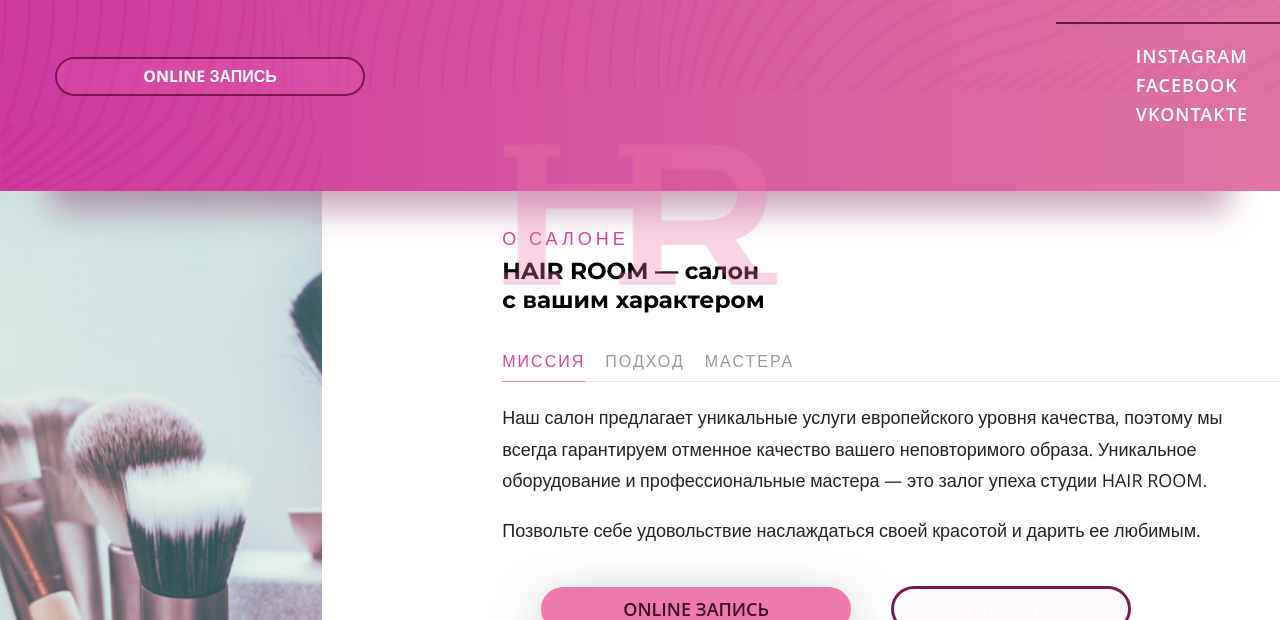
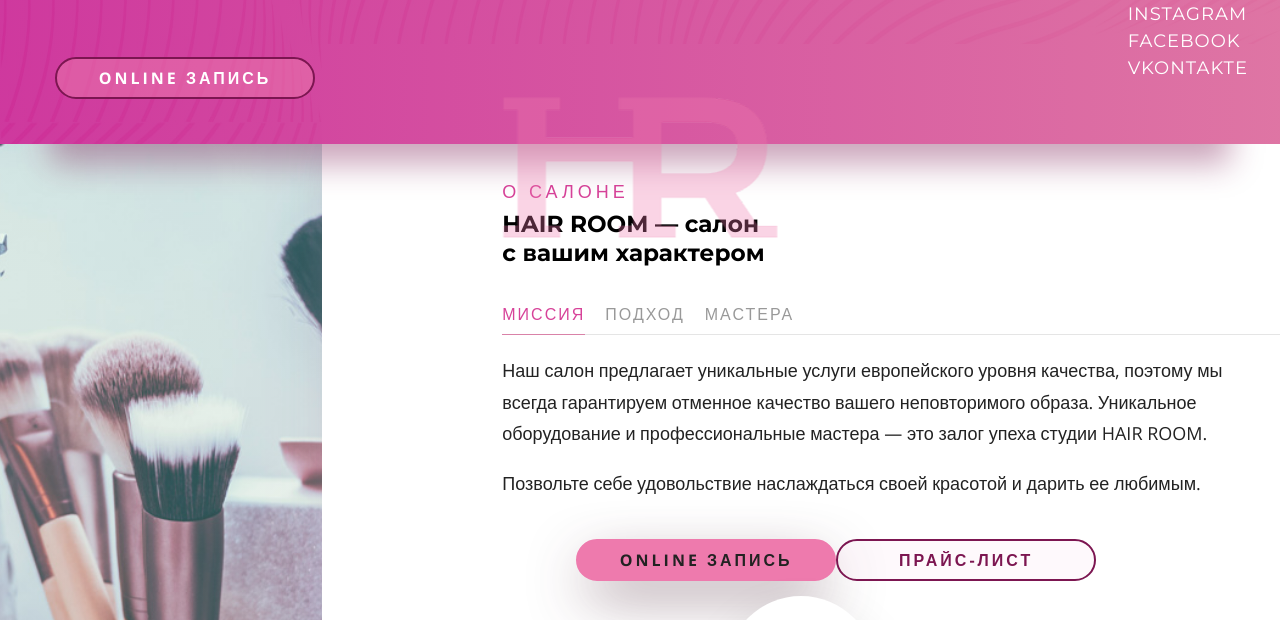
Before and after one commit to nigel-riss/hairroom-site, a website: page src/index.pug in a window 1280 px wide. Shown: the part 820-1440 px from the top of the page. Drawn offline with nearby package versions, Linux system fonts and the light colour scheme; files that its build step writes are made by us from their sources; files whose address does not match are found by name.

Commit message:
Fix buttons (online, pink, ghost) Fix small things in markup and vars

```diff
--- a/src/index.pug
+++ b/src/index.pug
@@ -90,7 +90,6 @@
 
             .about__board
                 header.about__header
-                    //- sup.title__sup О салоне
                     sup.about__suptitle О салоне
                     h2.about__title HAIR ROOM — салон<br> с&nbsp;вашим характером
 
@@ -111,12 +110,13 @@
                         .tabs__content
                             p.tabs__copy Текст вкладки "мастера"
 
+                .about__buttons
+                    a.button.button--pink(href="#") Online Запись
+                    a.button.button--ghost(href="#price") Прайс-Лист
+
                 .logo.logo--about
                     .logo__outline
                         img(src="./img/hr_logo_black.svg" alt="logo white")
-                .about__button
-                    a.button.button--pink(href="#") online Запись
-                    a.button.button--ghost(href="#price") прайс-лист
 
 
         //- section.services
--- a/src/scss/base/_vars.scss
+++ b/src/scss/base/_vars.scss
@@ -1,6 +1,6 @@
 // Colors
 $accent: #ee7aad;
-$secondary: #7c1651;
+$secondaryColor: #7c1651;
 $section: #48a6be;
 $white: #ffffff;
 $text: #8a185a;
@@ -16,5 +16,4 @@
 $mainFontExtarBlack: "Monserrat ExtraBlack",sans-serif;
 $mainFontExtraBold: "Monserrat ExtraBold",sans-serif;
 $textFont: "Open Sans", sans-serif;
-$textFontBold: "Open Sans SemiBold", sans-serif;
 $textFontExtraBold: "Open Sans ExtraBold", sans-serif;
--- a/src/scss/modules/_about.scss
+++ b/src/scss/modules/_about.scss
@@ -180,11 +180,7 @@
 
     // }
 
-    &__button {
-        // box model
-        width: 100%;
-        margin-bottom: 80px;
-
+    &__buttons {
         // typography
         text-align: center;
     }
--- a/src/scss/modules/_button.scss
+++ b/src/scss/modules/_button.scss
@@ -1,10 +1,18 @@
 .button {
     // box model
     display: inline-block;
-    border: 3px solid $secondary;
+    vertical-align: top;
+    margin-bottom: 30px;
+    padding: 8px 40px;
+    width: 260px;
 
     // typography
     color: $white;
+    font-family: $textFont;
+    font-size: 1rem;
+    font-weight: 700;
+    letter-spacing: 3px;
+    text-align: center;
     text-decoration: none;
     text-transform: uppercase;
 
@@ -94,76 +102,62 @@
 
     &--online-record {
         // box model
-        display: inline-block;
-        vertical-align: top;
-        width: 315px;
+        border: 2px solid $secondaryColor;
+        margin-bottom: 0;
 
         // visual
         background-color: rgba(237, 99, 182, 0.24);
+        background-color: rgba($accent, 0.5);
         border-width: 2px;
-        border-color: $secondary;
+        border-color: $secondaryColor;
         transition: 0.3s ease-in-out;
 
-        // typography
-        font-family: $textFont;
-        font-weight: 600;
-        line-height: 2;
-        text-align: center;
+        // @include atTabletsPortrait {
+        //     // positioning
+        //     position: static;
 
-        @include atTabletsPortrait {
-            // positioning
-            position: static;
+        //     // box model
+        //     height: 39px;
+        //     width: 250px;
+        //     margin-bottom: 50px;
+        //     padding: 0 50px;
+        //     vertical-align: middle;
 
-            // box model
-            height: 39px;
-            width: 250px;
-            margin-bottom: 50px;
-            padding: 0 50px;
-            vertical-align: middle;
+        //     // typography
+        //     line-height: 35px;
+        //     font-size: 1rem;
 
-            // typography
-            line-height: 35px;
-            font-size: 1rem;
+        //     // visual
+        //     transform: translate(0);
+        // }
 
-            // visual
-            transform: translate(0);
-        }
-
-        @include atDesktop {
-            // box model
-            width: 310px;
-        }
+        // @include atDesktop {
+        //     // box model
+        //     width: 310px;
+        // }
 
         &:hover {
             // visual
-            background-color: #fff;
-            color: #7c1651;
+            background-color: $white;
+            color: $secondaryColor;
         }
     }
 
     &--pink {
-        // box model
-        width: 240px;
-        margin-bottom: 30px;
-        padding: 10px 0;
-
         // typography
-        text-align: center;
-        font-family: $textFontBold;
-        font-weight: 600;
-        color: #3b0f22;
+        color: $copyColor;
+        border: 2px solid $accent;
 
         // visual
         background-color: $accent;
-        box-shadow: 0px 20px 58px -11px rgba(0,0,0,0.8);
-        border: none;
+        box-shadow: 0px 20px 58px -11px rgba(#4d2738, 0.8);
 
-        @include atTabletsPortrait {
-            // box model
-            width: 310px;
-            margin-bottom: 0px;
-            margin-right: 40px;
-        }
+        // @include atTabletsPortrait {
+        //     // box model
+        //     width: 310px;
+        //     margin-bottom: 0px;
+        //     margin-right: 40px;
+        // }
 
         &:hover {
             // visual
@@ -177,26 +171,21 @@
 
     &--ghost {
         // box model
-        width: 240px;
-        padding: 10px 0;
+        border: 2px solid $secondaryColor;
+
+        // typography
+        color: $secondaryColor;
 
         // visual
         background-color: rgba(#f4cfe4, 0.12);
-        border-color: #7c1752;
 
-        // typography
-        text-align: center;
-        font-family: $textFontBold;
-        font-weight: 600;
-        color: #3b0f22;
+        // @include atTabletsPortrait {
+        //     // box model
+        //     padding: 8px 0;
 
-        @include atTabletsPortrait {
-            // box model
-            padding: 8px 0;
-
-            // typography
-            color: #fff;
-        }
+        //     // typography
+        //     color: #fff;
+        // }
 
 
         &:hover {
@@ -218,7 +207,6 @@
         transition: 0.3s ease-in-out all;
 
         // typography
-        font-family: $textFontBold;
         letter-spacing: 1px;
 
 
--- a/src/scss/modules/_hero.scss
+++ b/src/scss/modules/_hero.scss
@@ -255,11 +255,11 @@
         // positioning
         position: absolute;
         bottom: 25px;
-        left: 0;
+        left: 30px;
         z-index: 4;
 
         // typography
-        text-align: center;
+        text-align: left;
 
         // box model
         width: 100%;
--- a/src/scss/modules/_map-label.scss
+++ b/src/scss/modules/_map-label.scss
@@ -45,7 +45,6 @@
         // typography
         color: #fff;
         font-size: 0.75rem;
-        font-family: $textFontBold;
         text-transform: uppercase;
         letter-spacing: 1px;
     }
@@ -53,7 +52,6 @@
         // typography
         color: #fff;
         font-size: 1.25rem;
-        font-family: $textFontBold;
 
         sub {
             // typography
--- a/src/scss/modules/_services.scss
+++ b/src/scss/modules/_services.scss
@@ -170,7 +170,6 @@
                 color: #8a185a;
                 text-transform: uppercase;
                 letter-spacing: 1px;
-                font-family: $textFontBold;
             }
 
             &-img {
--- a/src/scss/modules/_site-footer.scss
+++ b/src/scss/modules/_site-footer.scss
@@ -192,7 +192,6 @@
         a {
             // typography
             text-transform: uppercase;
-            font-family: $textFontBold;
             text-decoration: none;
             color: #414042;
         }
--- a/src/scss/modules/_socials.scss
+++ b/src/scss/modules/_socials.scss
@@ -38,7 +38,6 @@
         text-transform: uppercase;
         letter-spacing: 1px;
         transition: 0.3s ease-in-out all;
-        font-family: $textFontBold;
         &:hover {
             color: #6c1a3e;
         }
--- a/src/scss/modules/_title.scss
+++ b/src/scss/modules/_title.scss
@@ -8,7 +8,6 @@
 
         @include atTabletsPortrait {
             // typography
-            font-family: $textFontBold;
             font-weight: normal;
             letter-spacing: 5px;
         }
@@ -19,7 +18,6 @@
             margin: 0;
 
             // typography
-            font-family: $textFontBold;
             color: #d74299;
 
             @include atTabletsPortrait {
@@ -90,7 +88,6 @@
             letter-spacing: 2px;
 
             // typography
-            font-family: $textFontBold;
 
             @include atTabletsPortrait {
                 // box model
```
Also changed, not shown: dist/index.html, dist/styles.css.
